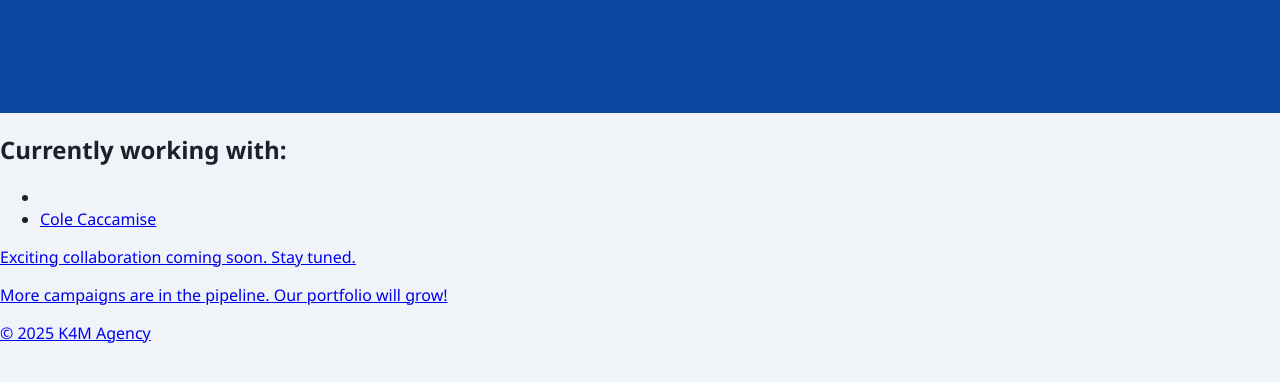
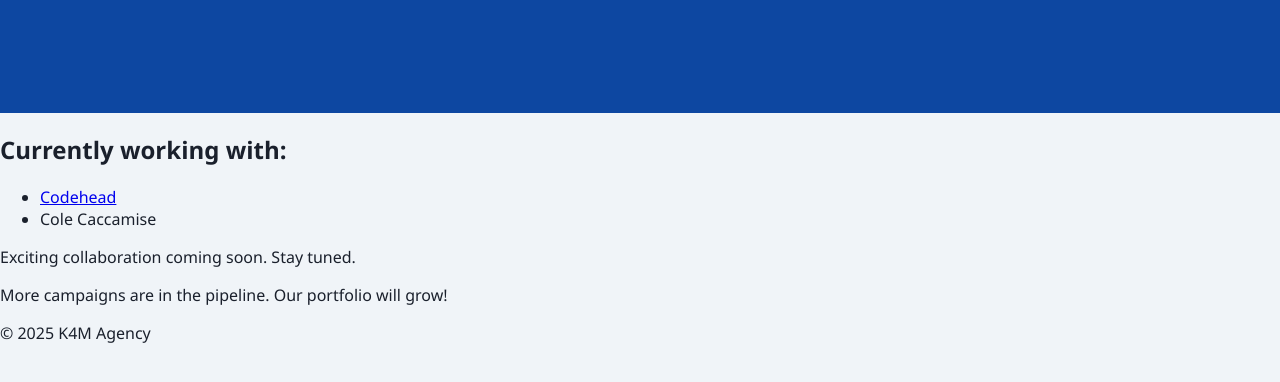
Before and after one commit to k4m-agency/K4M-Agency, a plain HTML site: page portfolio.html in a window 1280 px wide. Shown: the part 270-652 px from the top of the page. Drawn offline with Linux system fonts and the light colour scheme.

Commit message:
Update portfolio.html

```diff
--- a/portfolio.html
+++ b/portfolio.html
@@ -24,7 +24,7 @@
 
     <section class="portfolio-entry">
       <h2>Currently working with:</h2>
-      <ul><li><a href="http://www.youtube.com/@codehead01"Codehead</li><li>Cole Caccamise</li></ul>
+      <ul><li><a href="http://www.youtube.com/@codehead01">Codehead</a></li><li>Cole Caccamise</li></ul>
       <p>Exciting collaboration coming soon. Stay tuned.</p>
     </section>
 
```
